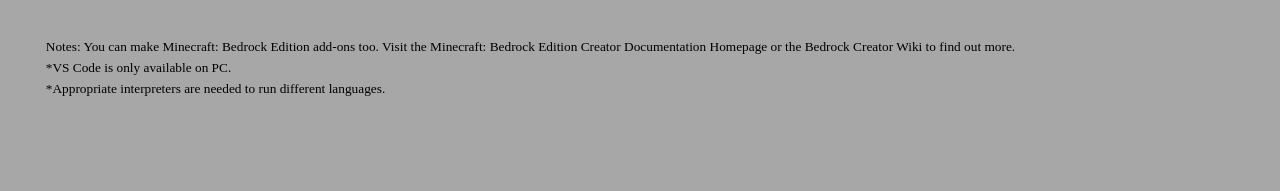
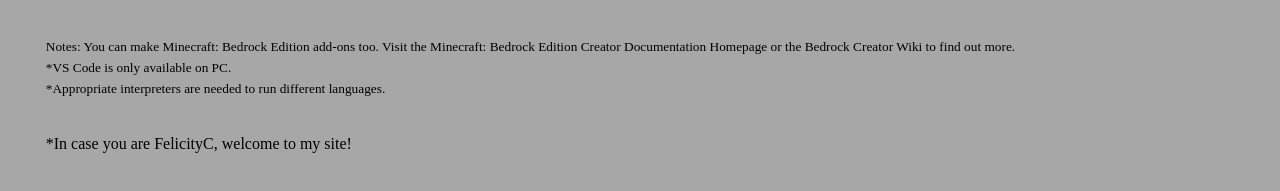
Before and after one commit to codeshark20/my-personal-site, a plain HTML site: page index.html in a window 1280 px wide. Shown: the part 1438-1629 px from the top of the page. Before the commit the page ends 1543 px from the top, so only its background shows below. Drawn offline with Linux system fonts and the light colour scheme.

Commit message:
A greeting to FelicityC

```diff
--- a/index.html
+++ b/index.html
@@ -41,6 +41,8 @@
 
 <p class="note">*Appropriate interpreters are needed to run different languages.</p>
 
+<p class"note">*In case you are FelicityC, welcome to my site!</p>
+
 <style src= "HTML Styles.css"></style>
 <link rel= "stylesheet" href= "HTML Styles.css"></link>
 
```
